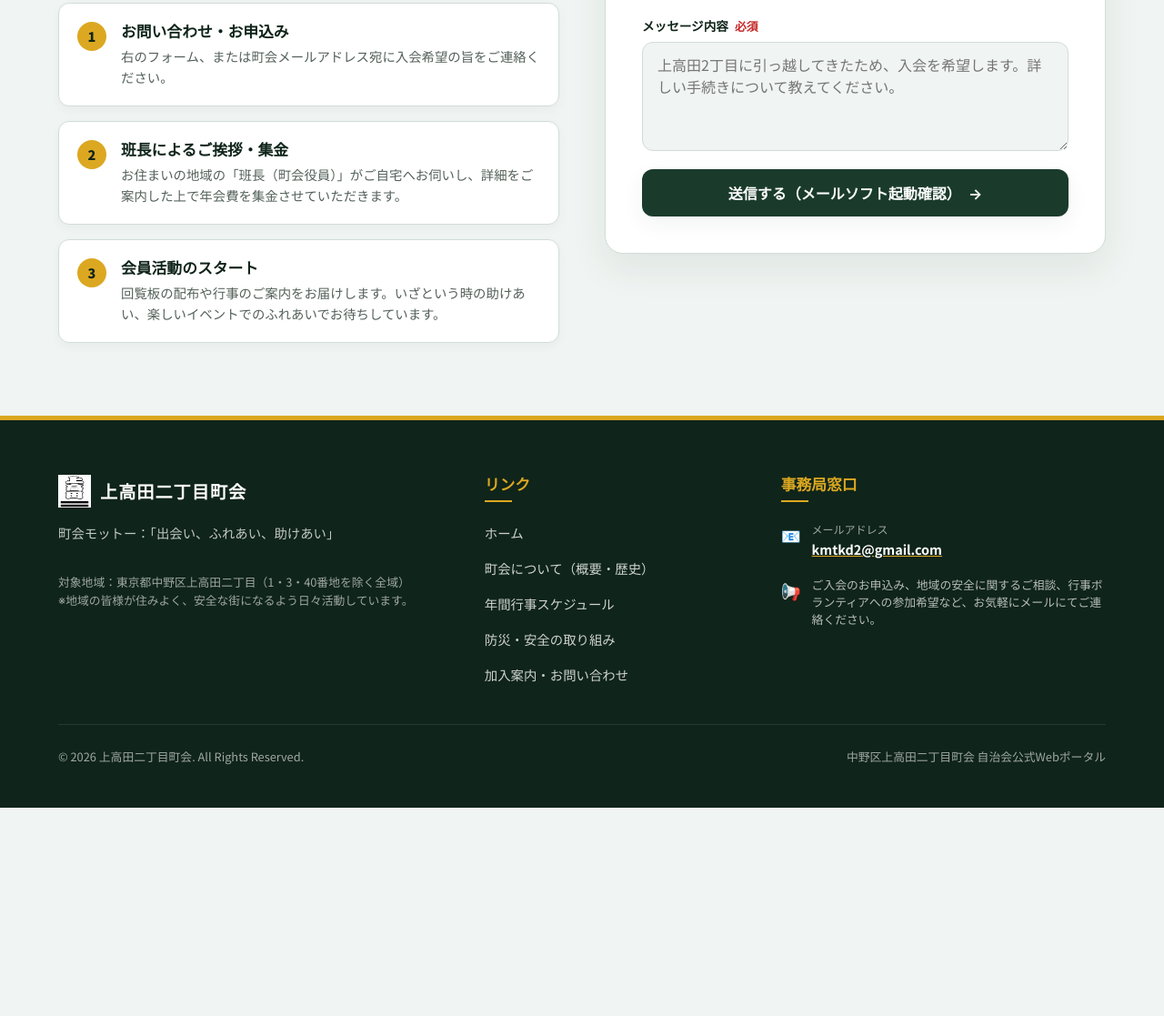
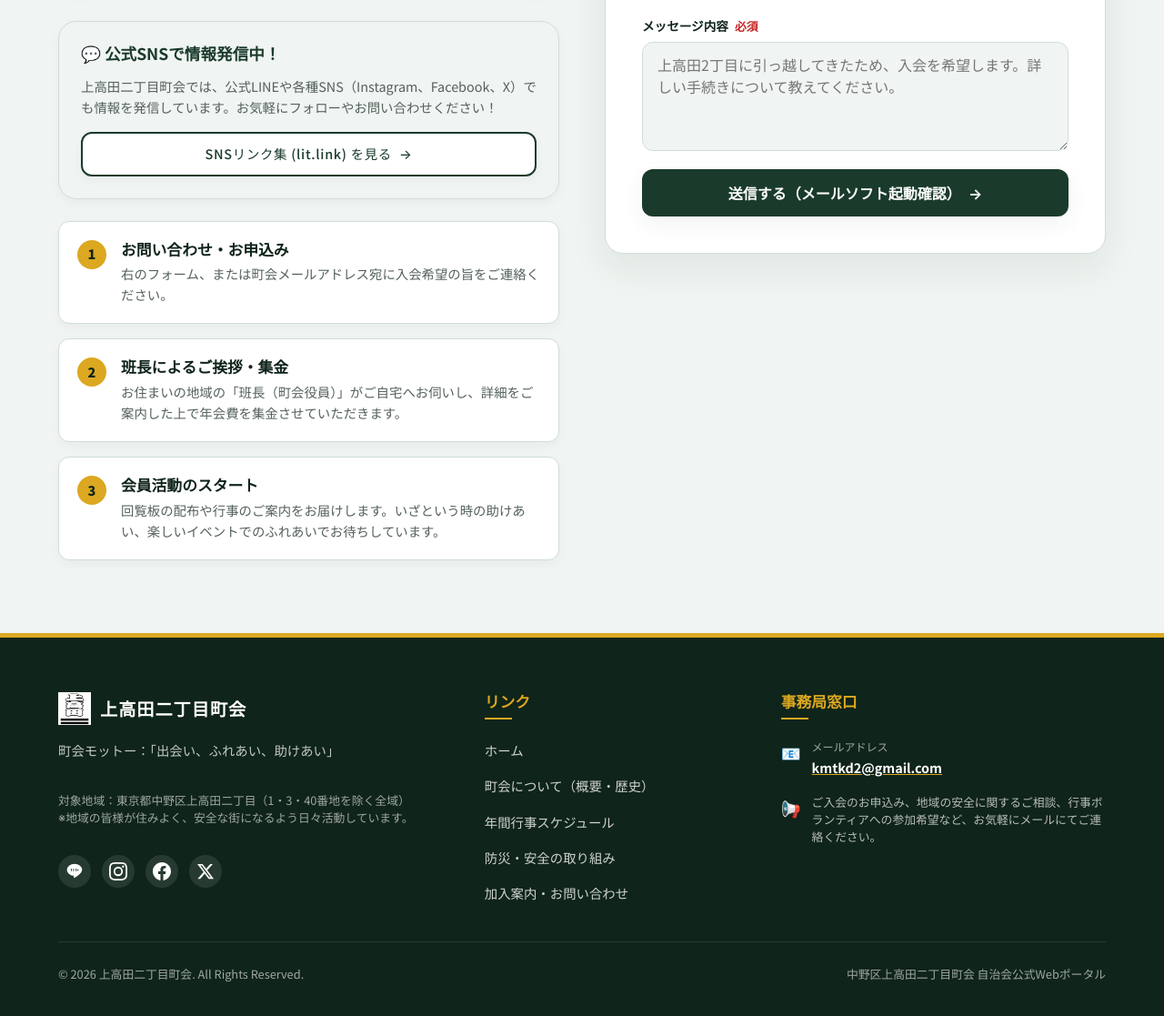
Before and after one commit to negisi/kami2web, a website built with Vite: page index.html in a window 1280 px wide. Shown: the part 4603-5720 px from the top of the page at 91% size. Before the commit the page ends 5491 px from the top, so only its background shows below. Built offline with nearby package versions, Linux system fonts and the light colour scheme.

Commit message:
feat: add social media links to footer and contact sections

```diff
--- a/index.html
+++ b/index.html
@@ -341,6 +341,17 @@
               </p>
             </div>
 
+            <div class="join-social-card">
+              <h4>💬 公式SNSで情報発信中！</h4>
+              <p>
+                上高田二丁目町会では、公式LINEや各種SNS（Instagram、Facebook、X）でも情報を発信しています。お気軽にフォローやお問い合わせください！
+              </p>
+              <a href="https://lit.link/kamitakada2" target="_blank" rel="noopener" class="btn btn-outline btn-litlink">
+                <span>SNSリンク集 (lit.link) を見る</span>
+                <span class="btn-arrow" aria-hidden="true">&rarr;</span>
+              </a>
+            </div>
+
             <div class="join-steps" role="list" aria-label="入会の流れ">
               <div class="join-step-item" role="listitem">
                 <div class="join-step-num" aria-hidden="true">1</div>
@@ -433,6 +444,20 @@
             対象地域：東京都中野区上高田二丁目（1・3・40番地を除く全域）<br>
             ※地域の皆様が住みよく、安全な街になるよう日々活動しています。
           </p>
+          <div class="footer-social-links">
+            <a href="https://lin.ee/y1ItEvx" target="_blank" rel="noopener" class="social-icon line" aria-label="LINE公式アカウント">
+              <svg xmlns="http://www.w3.org/2000/svg" viewBox="0 0 24 24" fill="currentColor" width="20" height="20"><path d="M12 2C6.48 2 2 5.58 2 10c0 3.93 3.48 7.21 8.16 7.82.3.07.7.23.8.48.09.24.06.63.03.88l-.13.83c-.04.24-.19.95.83.52 1.02-.43 5.5-3.23 7.5-5.55A7.82 7.82 0 0022 10c0-4.42-4.48-8-10-8zm-4.32 9.87c-.3 0-.54-.24-.54-.54V8.54c0-.3.24-.54.54-.54s.54.24.54.54v2.79c0 .3-.24.54-.54.54zm3 0c-.3 0-.54-.24-.54-.54V8.54c0-.3.24-.54.54-.54s.54.24.54.54v2.79c0 .3-.24.54-.54.54zm3.92-.54a.54.54 0 01-1.08 0V8.54a.54.54 0 011.08 0v2.79zm2.46-.54h-1.38a.54.54 0 010-1.08h1.38a.54.54 0 010 1.08z"/></svg>
+            </a>
+            <a href="https://www.instagram.com/kamitakada2/" target="_blank" rel="noopener" class="social-icon instagram" aria-label="Instagram">
+              <svg xmlns="http://www.w3.org/2000/svg" viewBox="0 0 24 24" fill="currentColor" width="20" height="20"><path d="M12 2.163c3.204 0 3.584.012 4.85.07 3.252.148 4.771 1.691 4.919 4.919.058 1.265.069 1.645.069 4.849 0 3.205-.012 3.584-.069 4.849-.149 3.225-1.664 4.771-4.919 4.919-1.266.058-1.644.07-4.85.07-3.204 0-3.584-.012-4.849-.07-3.26-.149-4.771-1.699-4.919-4.92-.058-1.265-.07-1.644-.07-4.849 0-3.204.013-3.583.07-4.849.149-3.227 1.664-4.771 4.919-4.919 1.266-.057 1.645-.069 4.849-.069zM12 0C8.741 0 8.333.014 7.053.072 2.695.272.273 2.69.073 7.051.014 8.333 0 8.741 0 12c0 3.259.014 3.668.072 4.948.2 4.358 2.618 6.78 6.98 6.98 1.281.058 1.689.072 4.948.072 3.259 0 3.668-.014 4.948-.072 4.354-.2 6.782-2.618 6.979-6.98.059-1.28.073-1.689.073-4.948 0-3.259-.014-3.667-.072-4.947-.196-4.354-2.617-6.78-6.979-6.98C15.668.014 15.259 0 12 0zm0 5.838a6.162 6.162 0 100 12.324 6.162 6.162 0 000-12.324zM12 16a4 4 0 110-8 4 4 0 010 8zm6.406-11.845a1.44 1.44 0 100 2.881 1.44 1.44 0 000-2.881z"/></svg>
+            </a>
+            <a href="https://www.facebook.com/profile.php?id=61577643070429" target="_blank" rel="noopener" class="social-icon facebook" aria-label="Facebook">
+              <svg xmlns="http://www.w3.org/2000/svg" viewBox="0 0 24 24" fill="currentColor" width="20" height="20"><path d="M24 12.073c0-6.627-5.373-12-12-12s-12 5.373-12 12c0 5.99 4.388 10.954 10.125 11.854v-8.385H7.078v-3.47h3.047V9.43c0-3.007 1.792-4.669 4.533-4.669 1.312 0 2.686.235 2.686.235v2.953H15.83c-1.491 0-1.956.925-1.956 1.874v2.25h3.328l-.532 3.47h-2.796v8.385C19.612 23.027 24 18.062 24 12.073z"/></svg>
+            </a>
+            <a href="https://twitter.com/kamitakada2" target="_blank" rel="noopener" class="social-icon x-twitter" aria-label="X (旧Twitter)">
+              <svg xmlns="http://www.w3.org/2000/svg" viewBox="0 0 24 24" fill="currentColor" width="20" height="20"><path d="M18.244 2.25h3.308l-7.227 8.26 8.502 11.24H16.17l-5.214-6.817L4.99 21.75H1.68l7.73-8.835L1.254 2.25H8.08l4.713 6.231zm-1.161 17.52h1.833L7.084 4.126H5.117z"/></svg>
+            </a>
+          </div>
         </div>
 
         <div class="footer-links-col">
--- a/style.css
+++ b/style.css
@@ -1797,3 +1797,100 @@ textarea.form-input {
     gap: 16px;
   }
 }
+
+/* ==========================================================================
+   10. Social Media Links Styles
+   ========================================================================== */
+
+/* Footer Social Links */
+.footer-social-links {
+  display: flex;
+  gap: 12px;
+  margin-top: 16px;
+  flex-wrap: wrap;
+}
+
+.social-icon {
+  display: flex;
+  align-items: center;
+  justify-content: center;
+  width: 36px;
+  height: 36px;
+  border-radius: 50%;
+  background-color: rgba(255, 255, 255, 0.1);
+  color: #ffffff;
+  transition: background-color 0.3s ease, transform 0.2s ease, color 0.3s ease;
+}
+
+.social-icon:hover {
+  transform: translateY(-2px);
+  color: #ffffff;
+}
+
+/* Brand Colors on Hover */
+.social-icon.line:hover {
+  background-color: #06C755;
+}
+
+.social-icon.instagram:hover {
+  background: radial-gradient(circle at 30% 107%, #fdf497 0%, #fdf497 5%, #fd5949 45%, #d6249f 60%, #285AEB 90%);
+}
+
+.social-icon.facebook:hover {
+  background-color: #1877F2;
+}
+
+.social-icon.x-twitter:hover {
+  background-color: #000000;
+}
+
+/* Join Social Card */
+.join-social-card {
+  background-color: var(--color-bg-light);
+  border: 1px solid var(--color-border);
+  border-radius: var(--radius-lg);
+  padding: 24px;
+  margin-top: 20px;
+  box-shadow: var(--shadow-sm);
+  transition: transform 0.3s ease, box-shadow 0.3s ease;
+}
+
+.join-social-card:hover {
+  transform: translateY(-2px);
+  box-shadow: var(--shadow-md);
+}
+
+.join-social-card h4 {
+  font-size: 1.1rem;
+  color: var(--color-primary);
+  margin-top: 0;
+  margin-bottom: 12px;
+  display: flex;
+  align-items: center;
+  gap: 8px;
+}
+
+.join-social-card p {
+  font-size: 0.9rem;
+  line-height: 1.6;
+  color: var(--color-text-muted);
+  margin-top: 0;
+  margin-bottom: 16px;
+}
+
+.btn-litlink {
+  display: inline-flex;
+  align-items: center;
+  justify-content: center;
+  width: 100%;
+  padding: 10px 16px;
+  font-size: 0.9rem;
+  font-weight: 500;
+  border-color: var(--color-primary);
+  color: var(--color-primary);
+}
+
+.btn-litlink:hover {
+  background-color: var(--color-primary);
+  color: #ffffff;
+}
```
